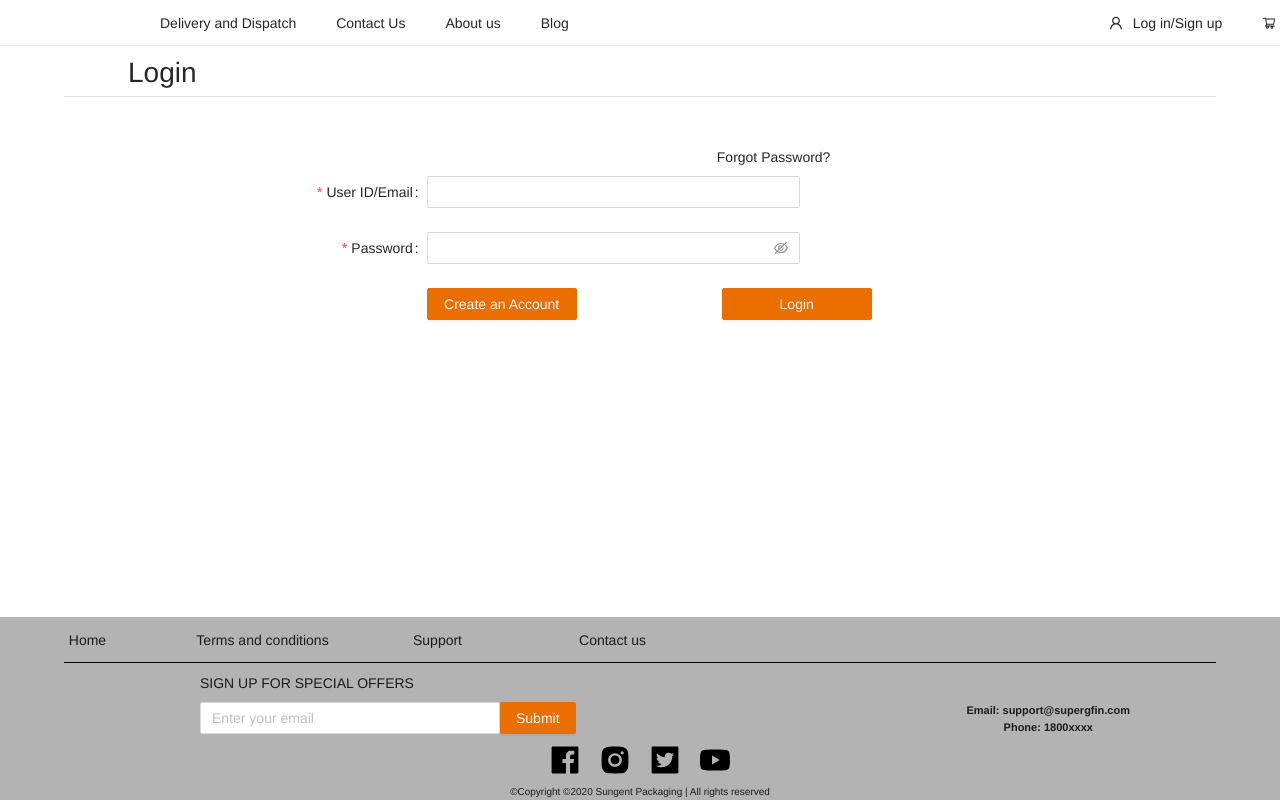
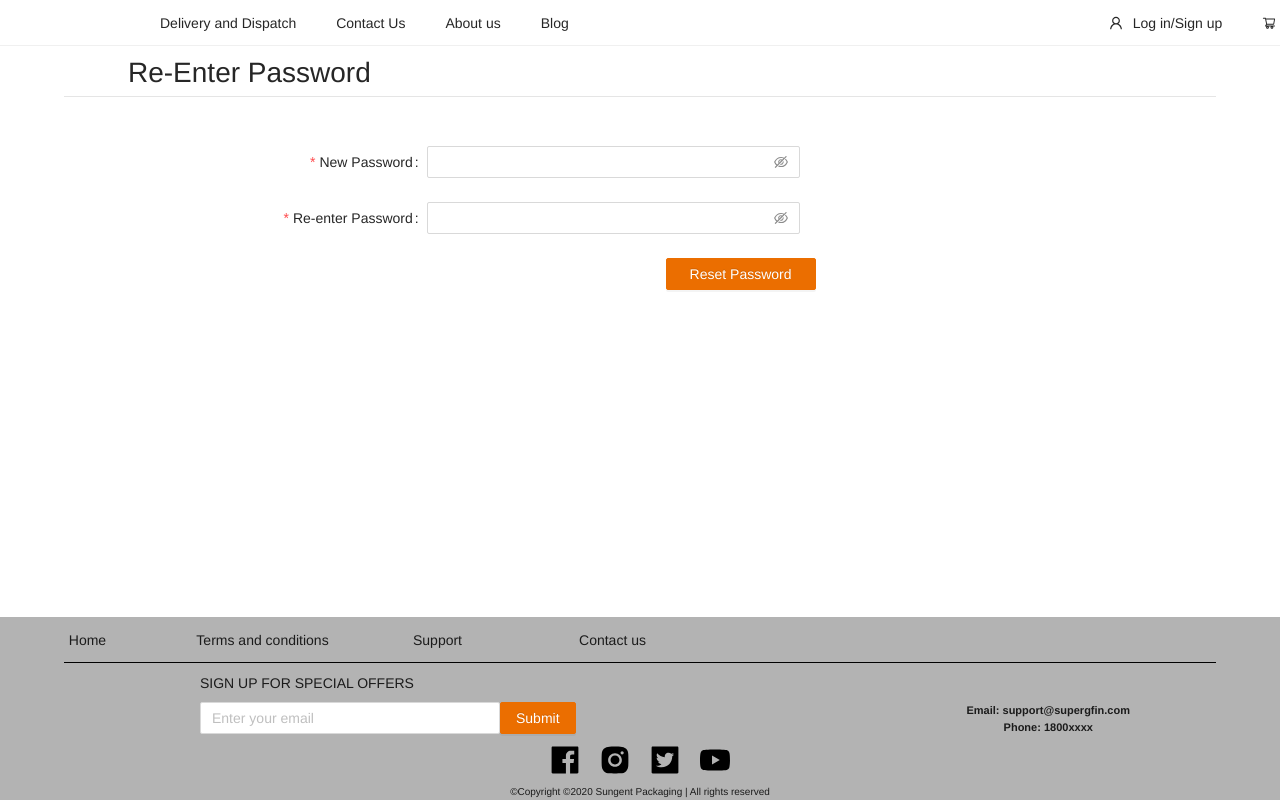
Before and after one commit to TrangNgyn/Superfin, a React (Create React App) app in the folder client/ReactProject/: page / in a window 1280 px wide. Shown: the top 800 px of the page. Built offline with nearby package versions, Linux system fonts and the light colour scheme.

Commit message:
Finished: EmailRequest, ReenterPassword, ResetPasswordConfirmation pages

```diff
--- a/client/ReactProject/src/App/App.js
+++ b/client/ReactProject/src/App/App.js
@@ -1,6 +1,9 @@
 import './App.less';
 import "../_assets/CSS/style.scss";
 import Login from '../Pages/Login/Login';
+import EmailRequest from '../Pages/EmailRequest/EmailRequest';
+import ResetPasswordConfirmation from '../Pages/ResetPasswordConfirmation/ResetPasswordConfirmation';
+import ReenterPassword from '../Pages/ReenterPassword/ReenterPassword';
 import Navbar from '../SharedComponents/Navbar/Navbar';
 import FooterMain from '../SharedComponents/Footer/FooterMain';
 
@@ -14,7 +17,7 @@ const App = () => (
    </div>
 
    <div className="Website-Body">
-      <Login />
+      <ReenterPassword />
    </div>
 
  <div className="Website-Footer">
--- /dev/null
+++ b/client/ReactProject/src/Pages/EmailRequest/EmailRequest.js
@@ -0,0 +1,91 @@
+import '../../_assets/CSS/pages/EmailRequest/EmailRequest.css';
+import { Form, Input, Button } from 'antd';
+
+
+//Layout stuff//
+const layout = {
+    labelCol: {
+      span: 8,
+    },
+    wrapperCol: {
+      span: 7,
+    },
+};
+
+const tailLayout = {
+    wrapperCol: {
+      offset: 8,
+      span: 16,
+    },
+};
+
+
+
+
+
+const EmailRequest = () => {
+
+    const onFinish = values => {
+        console.log('Success:', values);
+    };
+
+    const onFinishFailed = errorInfo => {
+        console.log('Failed:', errorInfo);
+    };
+
+
+
+    return (
+        <div>
+            <div style = {{height: "5px"}}/>
+
+            <div className="emailrequest-text-wrapper">
+                <h1 className="emailrequest-text">Login</h1>
+            </div>
+
+            <div id="emailrequest-devider-1"/>
+
+            <div className="emailrequest-text-wrapper">
+                <div className="emailrequest-text" style={{fontSize: "17px"}}>
+                    Enter your ID/email and we will send a link to your registered email address
+                </div>
+            </div>
+
+            <div style = {{height: "25px"}}/>
+
+
+
+
+
+
+
+
+            <Form
+            {...layout}
+            name="Email-Request-Form"
+            initialValues={{
+                remember: true,
+            }}
+            onFinish={onFinish}
+            onFinishFailed={onFinishFailed}
+            >
+                <Form.Item
+                    label="User ID/Email"
+                    name="email"
+                    rules={[{
+                            required: true,
+                            message: 'Please input your email',
+                    }]}
+                >
+                    <Input />
+                </Form.Item>
+
+                <Form.Item {...tailLayout}>
+                    <Button style = {{left:"28%", width:"150px"}} type="primary" htmlType="submit"> Submit </Button>
+                </Form.Item>
+            </Form>
+        </div>
+    );
+}
+
+export default EmailRequest;
--- /dev/null
+++ b/client/ReactProject/src/Pages/ReenterPassword/ReenterPassword.js
@@ -0,0 +1,116 @@
+import '../../_assets/CSS/pages/ReenterPassword/ReenterPassword.css';
+import { Form, Input, Button, Modal} from 'antd';
+
+//Layout stuff//
+const layout = {
+    labelCol: {
+      span: 8,
+    },
+    wrapperCol: {
+      span: 7,
+    },
+};
+
+const tailLayout = {
+    wrapperCol: {
+      offset: 8,
+      span: 16,
+    },
+};
+
+
+
+
+const ReenterPassword = () => {
+
+    const unMatchError = () => {
+        Modal.error({
+          title: 'Passwords do not match',
+          content: 'Please double check you have spelt both passwords correctly',
+        });
+    }
+
+    const successReset = () => {
+        Modal.success({
+            title: 'Success!',
+            content: 'You can now use this password to log into your account',
+        });
+      }
+
+
+
+
+
+
+    const onFinish = values => {
+        if(values.newPassword !== values.reenterPassword) unMatchError()
+        else{
+            console.log('Success:', values);
+            successReset();
+        }
+    };
+
+    const onFinishFailed = errorInfo => {
+        console.log('Failed:', errorInfo);
+    };
+
+
+
+
+
+
+
+    return (
+        <div>
+            <div style = {{height: "5px"}}/>
+
+            <div id="reenter-header-title-wrapper">
+                <h1 id="reenter-header-title">Re-Enter Password</h1>
+            </div>
+
+            <div id="reenter-devider-1"/>
+
+
+
+
+
+            <Form
+                {...layout}
+                name="reenter-password"
+                initialValues={{
+                    remember: true,
+                }}
+                onFinish={onFinish}
+                onFinishFailed={onFinishFailed}
+            >
+                <Form.Item
+                    label="New Password"
+                    name="newPassword"
+                    rules={[{
+                            required: true,
+                            message: 'Please input your new password!',
+                    },]}
+                >
+                    <Input.Password />
+                </Form.Item>
+
+                <Form.Item
+                    label="Re-enter Password"
+                    name="reenterPassword"
+                    rules={[{
+                        required: true,
+                        message: 'Please re-enter your password!',
+                    },]}
+                >
+                    <Input.Password />
+                </Form.Item >
+
+                <Form.Item {...tailLayout}>
+                    <Button style = {{left:"28%", width:"150px"}} type="primary" htmlType="submit"> Reset Password</Button>
+                </Form.Item>
+            </Form>
+        </div>
+    );
+}
+
+export default ReenterPassword;
--- /dev/null
+++ b/client/ReactProject/src/Pages/ResetPasswordConfirmation/ResetPasswordConfirmation.js
@@ -0,0 +1,27 @@
+import '../../_assets/CSS/pages/ResetPasswordConfirmation/ResetPasswordConfirmation.css';
+
+const ResetPasswordConfirmation = () => {
+    return (
+        <div>
+            <div style = {{height: "5px"}}/>
+
+                <div className="rpc-text-wrapper">
+                    <h1 className="rpc-text">Reset Password</h1>
+                </div>
+
+                <div id="rpc-devider-1"/>
+
+                <div className="rpc-text-wrapper">
+                    <div className="rpc-text" style={{fontSize: "17px"}}>
+                        A link as been sent to you registered email address
+                    </div>
+
+                    <div className="rpc-text" style={{fontSize: "17px", top:"30px"}}>
+                        Please click <b id = "rpc-login-link">here</b> to login
+                    </div>
+                </div>
+        </div>
+    );
+}
+
+export default ResetPasswordConfirmation;
--- /dev/null
+++ b/client/ReactProject/src/_assets/CSS/pages/EmailRequest/EmailRequest.css
@@ -0,0 +1,22 @@
+.emailrequest-text-wrapper {
+    position: relative;
+    height: 45px;
+}
+
+#emailrequest-devider-1 {
+    height: 25px;
+}
+
+#emailrequest-devider-1::before {
+    content: "";
+    width: 90%;
+    height: 1px;
+    background: #E5E5E5;
+    position: absolute;
+    left: 5%;
+}
+
+.emailrequest-text {
+    position: absolute;
+    left: 10%;
+}
--- /dev/null
+++ b/client/ReactProject/src/_assets/CSS/pages/ReenterPassword/ReenterPassword.css
@@ -0,0 +1,23 @@
+#reenter-header-title-wrapper {
+    position: relative;
+    height: 45px;
+}
+
+#reenter-devider-1 {
+    height: 50px;
+}
+
+#reenter-devider-1::before {
+    content: "";
+    width: 90%;
+    height: 1px;
+    background: #E5E5E5;
+    position: absolute;
+    left: 5%;
+}
+
+
+#reenter-header-title {
+    position: absolute;
+    left: 10%;
+}
--- /dev/null
+++ b/client/ReactProject/src/_assets/CSS/pages/ResetPasswordConfirmation/ResetPasswordConfirmation.css
@@ -0,0 +1,31 @@
+.rpc-text-wrapper {
+    position: relative;
+    height: 45px;
+}
+
+#rpc-devider-1 {
+    height: 25px;
+}
+
+#rpc-devider-1::before {
+    content: "";
+    width: 90%;
+    height: 1px;
+    background: #E5E5E5;
+    position: absolute;
+    left: 5%;
+}
+
+.rpc-text {
+    position: absolute;
+    left: 10%;
+}
+
+#rpc-login-link {
+    cursor: pointer;
+    transition-duration: 0.2s;
+}
+
+#rpc-login-link:hover {
+    color: #EB6E00;
+}
```
